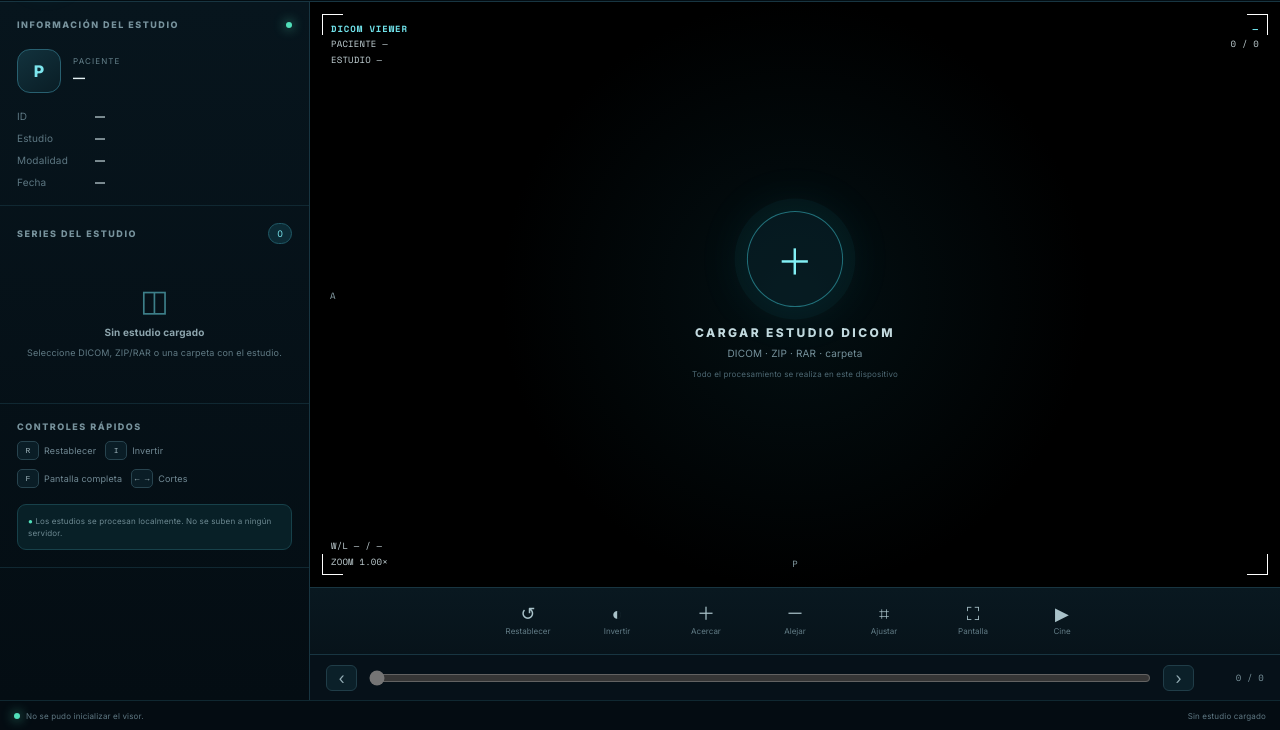
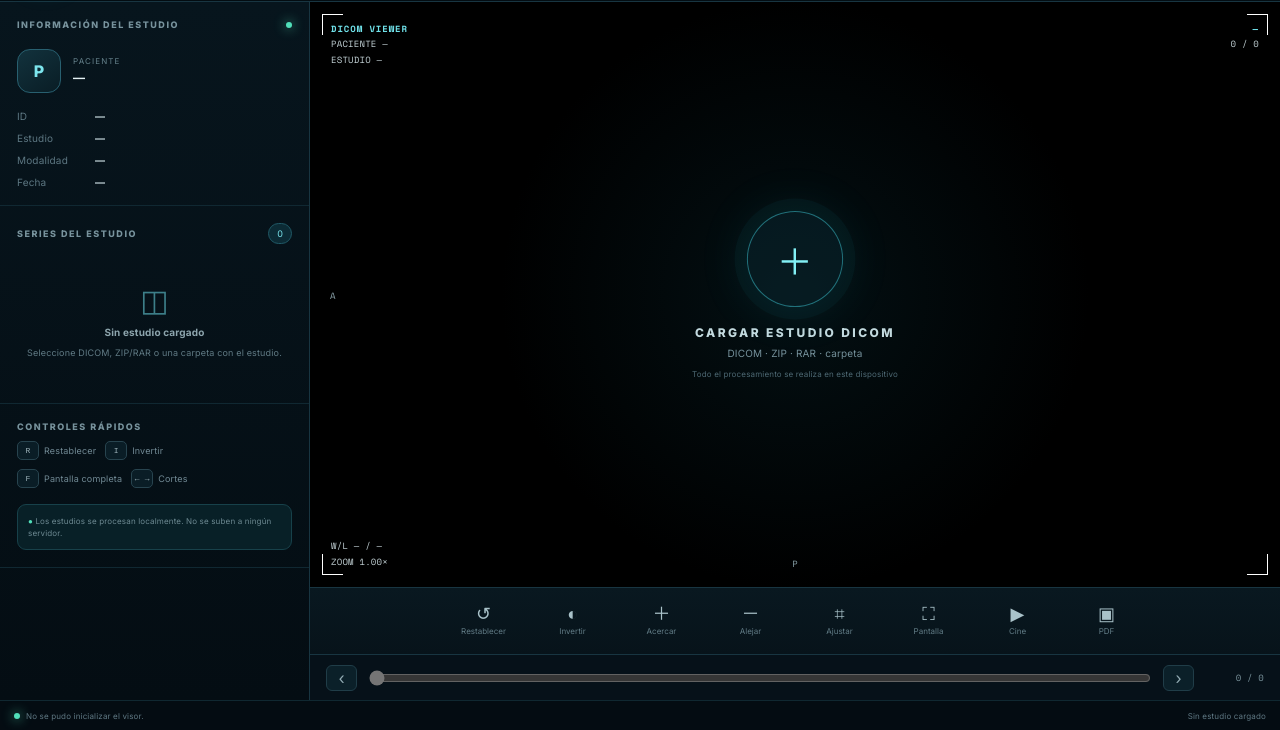
Before and after one commit to pablocerrutti/DICOM-VIEWER, a website built with Vite: page index.html in a window 1280 px wide. Shown: the part 70-800 px from the top of the page. Built offline with nearby package versions, Linux system fonts and the light colour scheme; what @cornerstonejs/core, @cornerstonejs/dicom-image-loader would draw is missing.

Commit message:
Agregar botón PDF al visor

```diff
--- a/index.html
+++ b/index.html
@@ -98,6 +98,7 @@
     <button data-action="fit"><i>⌗</i><span>Ajustar</span></button>
     <button data-action="fullscreen"><i>⛶</i><span>Pantalla</span></button>
     <button data-action="cine" id="cineBtn"><i>▶</i><span>Cine</span></button>
+    <button data-action="pdf" id="pdfBtn"><i>▣</i><span>PDF</span></button>
   </div>
 
   <div class="slice-control">
```
